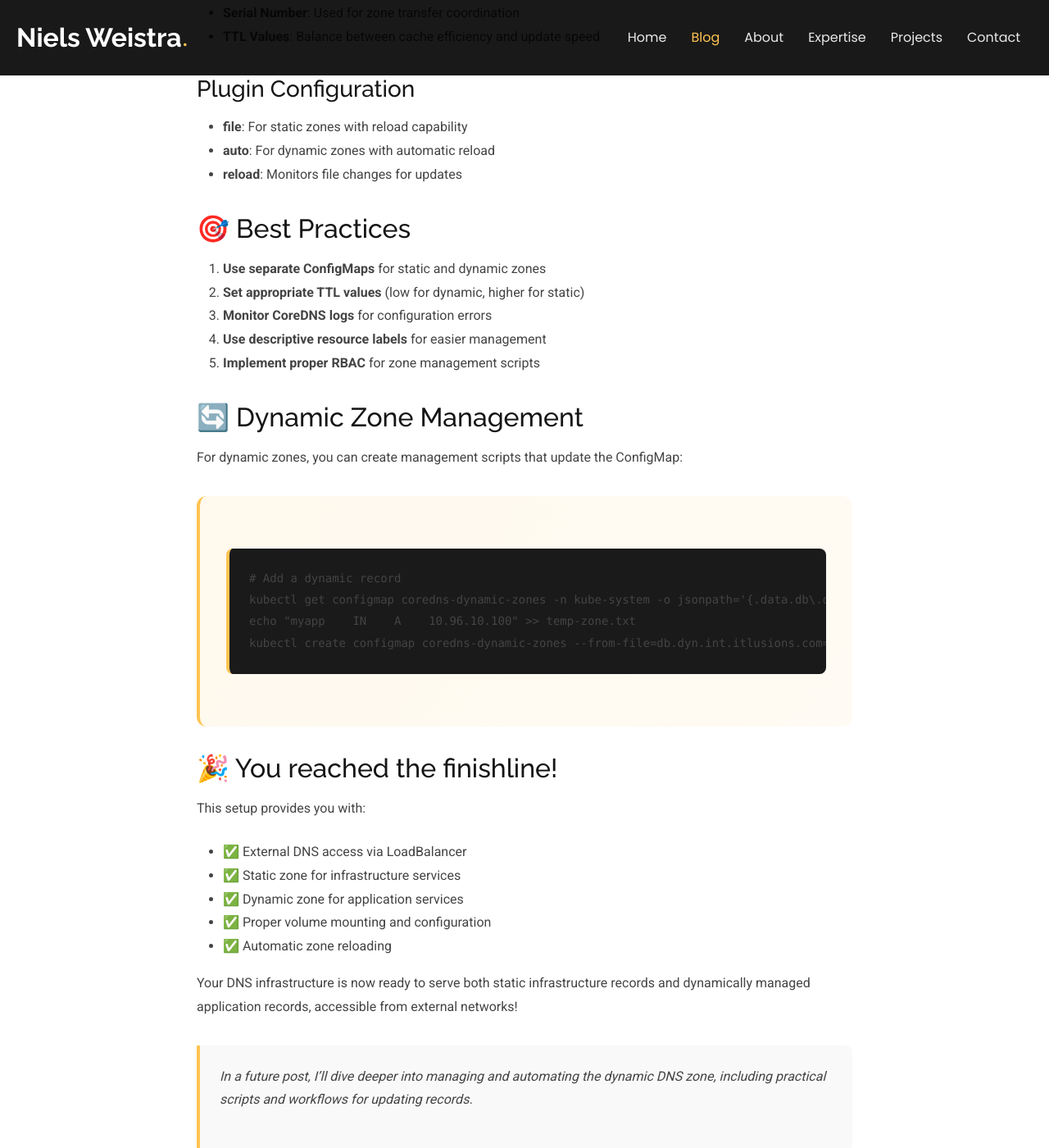
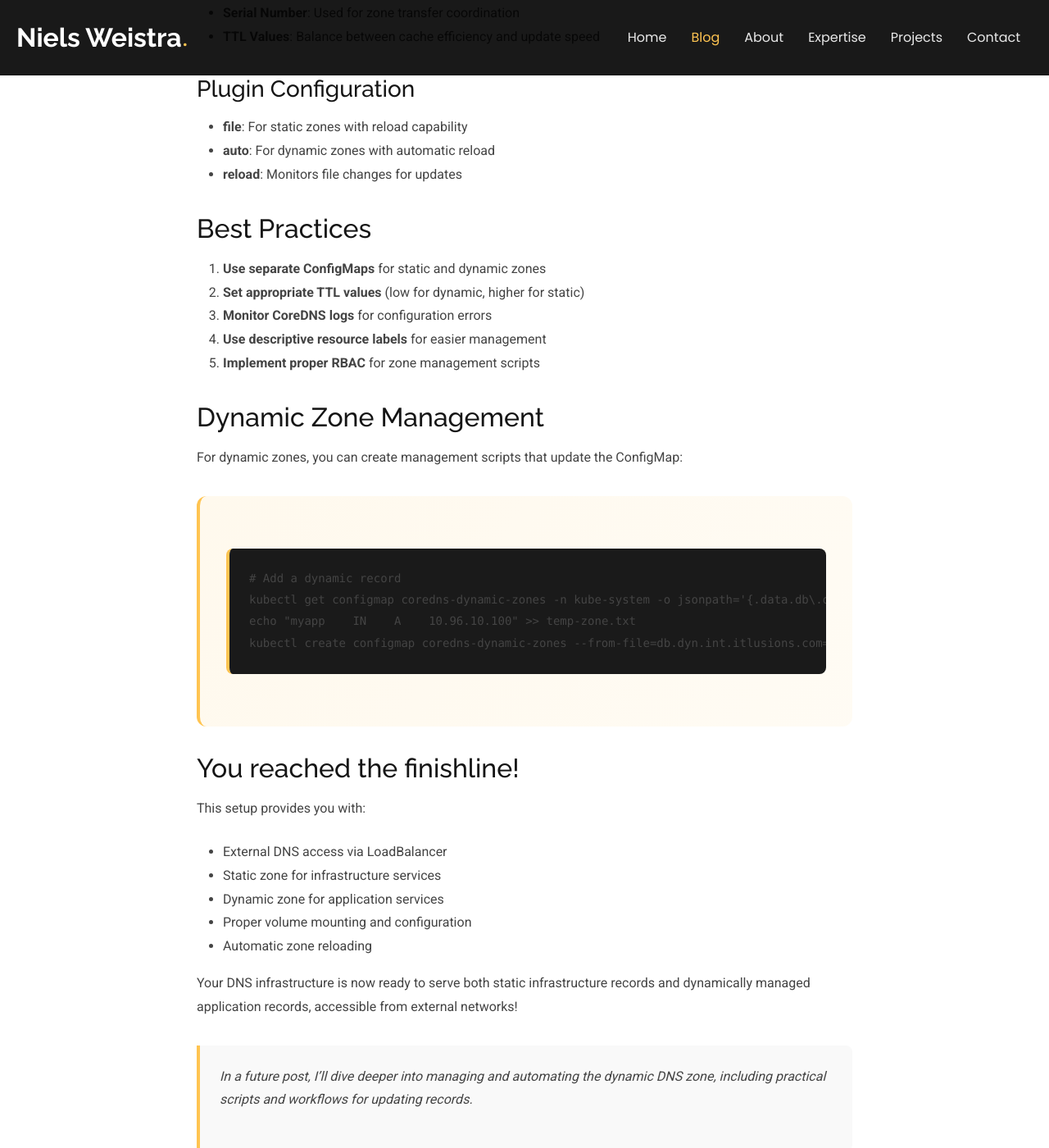
Before and after one commit to nielsweistra/nielsweistra.github.io, a Jekyll site: the page built from _posts/2025-10-05-external-dns-coredns-kubernetes.md, in a window 1280 px wide and 1400 px high, scrolled down 11916 px. Shown: the whole window at 82% size. Built offline with Jekyll 4.4.1, drawn with Linux system fonts in a browser that asks for light colours; a style sheet for code colours, icons or effects is not loaded; some of the changed text lies outside the part shown.

Commit message:
style: fix style

````diff
--- a/_posts/2025-10-05-external-dns-coredns-kubernetes.md
+++ b/_posts/2025-10-05-external-dns-coredns-kubernetes.md
@@ -22,7 +22,7 @@ seo:
 
 In this post, I'll walk you through setting up external DNS access using CoreDNS in Kubernetes with both static and dynamic DNS zones. This setup allows you to expose your internal services via custom domain names that can be resolved from outside your cluster.
 
-## 🎯 Overview
+## Overview
 
 We'll create:
 - **Static DNS zone**: `int.itlusions.com` for infrastructure services
@@ -30,7 +30,7 @@ We'll create:
 - **External access**: Via MetalLB LoadBalancer
 - **Volume mounts**: Proper ConfigMap mounting for zone files
 
-## 🏗️ Architecture
+## Architecture
 
 ```
 External Clients
@@ -44,13 +44,13 @@ External Clients
    └── Dynamic: dyn.int.itlusions.com
 ```
 
-## 📋 Prerequisites
+## Prerequisites
 
 - Kubernetes cluster with CoreDNS
 - MetalLB or similar LoadBalancer implementation
 - kubectl access with cluster-admin permissions
 
-## 🔧 Step 1: MetalLB IP Pool Configuration
+## Step 1: MetalLB IP Pool Configuration
 
 First, create a dedicated IP pool for DNS services:
 
@@ -78,7 +78,7 @@ spec:
       kubernetes.io/os: linux
 ```
 
-## 🗂️ Step 2: Static Zone Configuration
+## Step 2: Static Zone Configuration
 
 Create the static zone for your infrastructure services:
 
@@ -140,7 +140,7 @@ data:
     *.test          IN      A       10.96.7.100
 ```
 
-## ⚡ Step 3: Dynamic Zone Configuration
+## Step 3: Dynamic Zone Configuration
 
 Create the dynamic zone with proper SOA record:
 
@@ -173,7 +173,7 @@ data:
     ; Dynamic records will be added here automatically
 ```
 
-## 🌐 Step 4: External Access LoadBalancer
+## Step 4: External Access LoadBalancer
 
 Create a LoadBalancer service to expose CoreDNS externally:
 
@@ -210,7 +210,7 @@ spec:
     targetPort: 53
 ```
 
-## 🔧 Step 5: CoreDNS Configuration
+## Step 5: CoreDNS Configuration
 
 Update the CoreDNS configuration to include your custom zones:
 
@@ -263,7 +263,7 @@ data:
     }
 ```
 
-## 📁 Step 6: CoreDNS Deployment Volume Mounts
+## Step 6: CoreDNS Deployment Volume Mounts
 
 The crucial part is properly mounting the ConfigMaps as volumes in CoreDNS pods:
 
@@ -306,7 +306,7 @@ spec:
           defaultMode: 0644
 ```
 
-## 🚀 Step 7: Deployment Commands
+## Step 7: Deployment Commands
 
 Deploy everything in the correct order:
 
@@ -331,7 +331,7 @@ kubectl apply -f coredns-external-service.yaml
 kubectl rollout restart deployment/coredns -n kube-system
 ```
 
-## 🧪 Step 8: Testing
+## Step 8: Testing
 
 Test your DNS setup:
 
@@ -355,7 +355,7 @@ Name:   k8s-api.int.itlusions.com
 Address: 10.96.0.1
 ```
 
-## 🔍 Troubleshooting
+## Troubleshooting
 
 ### Volume Mount Issues
 - Ensure ConfigMaps exist before patching deployment
@@ -376,7 +376,7 @@ kubectl get configmap coredns-custom-zones -n kube-system -o yaml
 - Check MetalLB logs
 - Test internal resolution first
 
-## 📊 Key Configuration Points
+## Key Configuration Points
 
 ### Volume Mounts Explained
 
@@ -397,7 +397,7 @@ kubectl get configmap coredns-custom-zones -n kube-system -o yaml
 - **auto**: For dynamic zones with automatic reload
 - **reload**: Monitors file changes for updates
 
-## 🎯 Best Practices
+## Best Practices
 
 1. **Use separate ConfigMaps** for static and dynamic zones
 2. **Set appropriate TTL values** (low for dynamic, higher for static)
@@ -405,7 +405,7 @@ kubectl get configmap coredns-custom-zones -n kube-system -o yaml
 4. **Use descriptive resource labels** for easier management
 5. **Implement proper RBAC** for zone management scripts
 
-## 🔄 Dynamic Zone Management
+## Dynamic Zone Management
 
 For dynamic zones, you can create management scripts that update the ConfigMap:
 
@@ -416,14 +416,14 @@ echo "myapp    IN    A    10.96.10.100" >> temp-zone.txt
 kubectl create configmap coredns-dynamic-zones --from-file=db.dyn.int.itlusions.com=temp-zone.txt --dry-run=client -o yaml | kubectl replace -f -
 ```
 
-## 🎉 You reached the finishline!
+## You reached the finishline!
 
 This setup provides you with:
-- ✅ External DNS access via LoadBalancer
-- ✅ Static zone for infrastructure services
-- ✅ Dynamic zone for application services
-- ✅ Proper volume mounting and configuration
-- ✅ Automatic zone reloading
+- External DNS access via LoadBalancer
+- Static zone for infrastructure services
+- Dynamic zone for application services
+- Proper volume mounting and configuration
+- Automatic zone reloading
 
 Your DNS infrastructure is now ready to serve both static infrastructure records and dynamically managed application records, accessible from external networks!
 
````
Also changed, not shown: _posts/2025-10-11-webhooks-process-traceability.md (+5 -5 lines).
